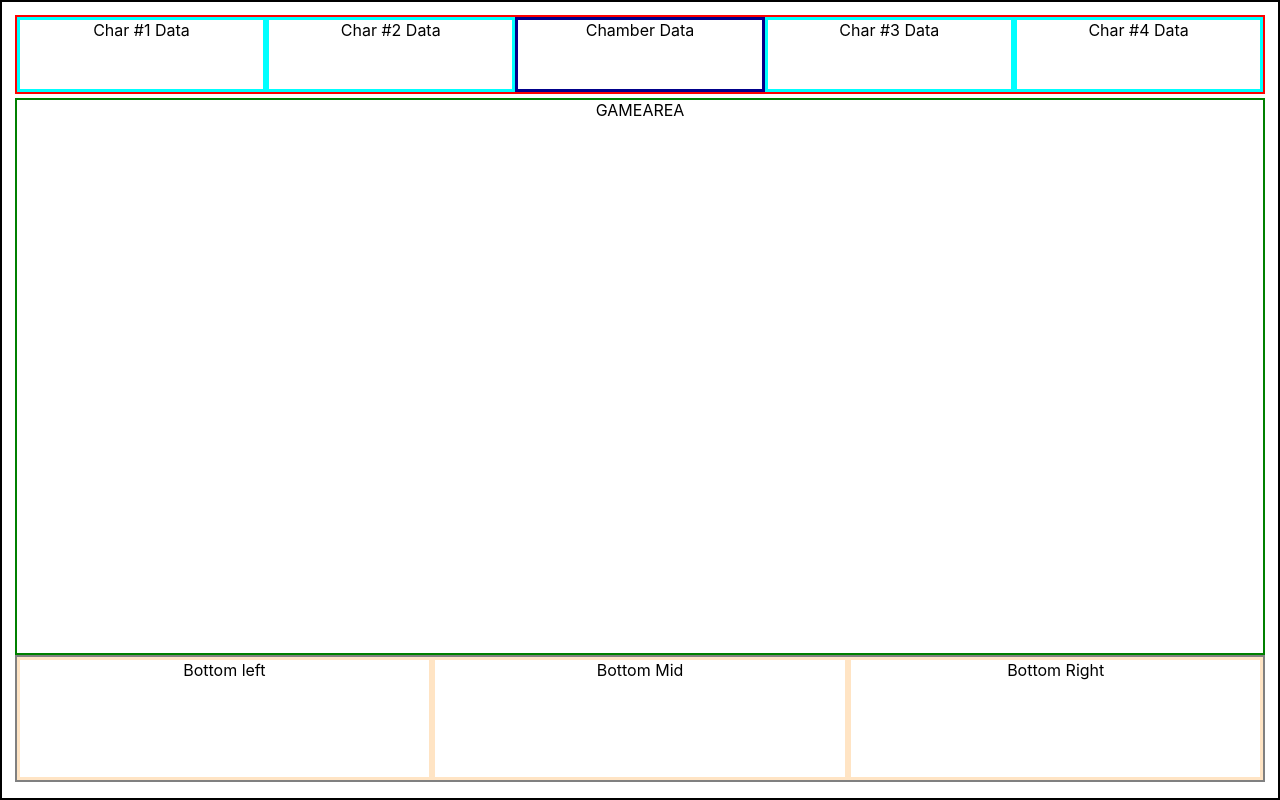
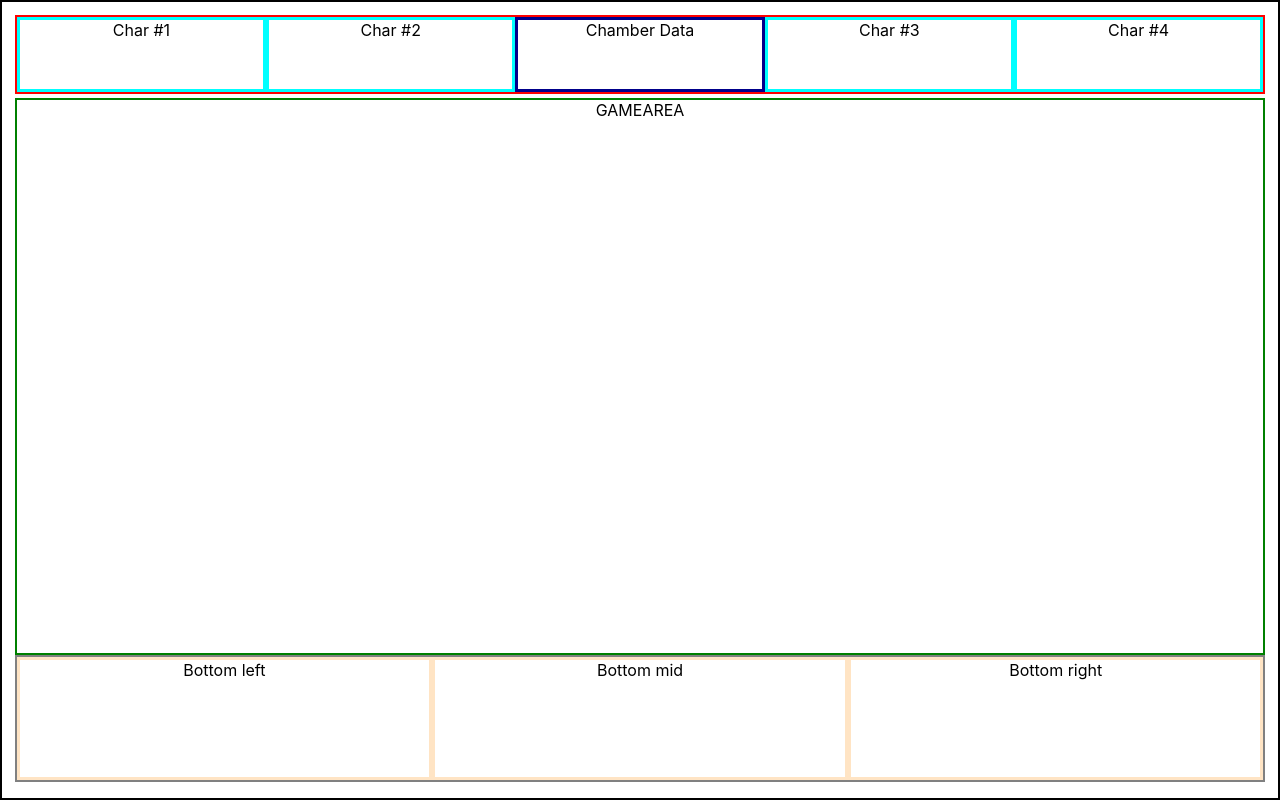
Before and after one commit to protonit/iBotSotA-GameUI, a Next.js app: page /game-ui/gamehud in a window 1280 px wide. Built offline with nearby package versions, Linux system fonts and the light colour scheme.

Commit message:
Initial React components

```diff
--- a/pages/gamehud.tsx
+++ b/pages/gamehud.tsx
@@ -2,6 +2,8 @@ import type { NextPage } from 'next'
 import Head from 'next/head'
 import Image from 'next/image'
 import hudStyles from '../styles/Hud.module.css'
+import React from 'react';
+import {tSArrayType} from '@babel/types';
 
 const Home: NextPage = () => {
   if(global.window) {
@@ -13,20 +15,44 @@ const Home: NextPage = () => {
   return (
     <div className={hudStyles.screen}>
           <div  className={hudStyles.topRow}>
-            <div className={[hudStyles.charInfo, hudStyles.card1Pos].join(' ')}>Char #1 Data</div>
-            <div className={[hudStyles.charInfo, hudStyles.card2Pos].join(' ')}>Char #2 Data</div>
+              <CharInfo cardPosStyle={hudStyles.card1Pos}>Char #1</CharInfo>
+              <CharInfo cardPosStyle={hudStyles.card2Pos}>Char #2</CharInfo>
             <div className={[hudStyles.chamberInfo, hudStyles.chamberPos].join(' ')}>Chamber Data</div>
-            <div className={[hudStyles.charInfo, hudStyles.card3Pos].join(' ')}>Char #3 Data</div>
-            <div className={[hudStyles.charInfo, hudStyles.card4Pos].join(' ')}>Char #4 Data</div>
+              <CharInfo cardPosStyle={hudStyles.card3Pos}>Char #3</CharInfo>
+              <CharInfo cardPosStyle={hudStyles.card4Pos}>Char #4</CharInfo>
           </div>
           <div className={hudStyles.gameArea}>GAMEAREA</div>
           <div className={hudStyles.bottomRow}>
-            <div className={[hudStyles.bottomInfo, hudStyles.bottomInfo1Pos].join(' ')}>Bottom left </div>
-            <div className={[hudStyles.bottomMid, hudStyles.bottomMidPos].join(' ')}>Bottom Mid</div>
-            <div className={[hudStyles.bottomInfo, hudStyles.bottomInfo2Pos].join(' ')}>Bottom Right</div>
+              <BottomInfo posStyles={[hudStyles.bottomInfo, hudStyles.bottomInfo1Pos]}>Bottom left</BottomInfo>
+              <BottomInfo posStyles={[hudStyles.bottomMid, hudStyles.bottomMidPos]}>Bottom mid</BottomInfo>
+              <BottomInfo posStyles={[hudStyles.bottomInfo, hudStyles.bottomInfo2Pos]}>Bottom right</BottomInfo>
           </div>
     </div>
   )
 }
 
+class CharInfo extends React.Component<{readonly cardPosStyle:any}> {
+
+    constructor(props:any) {
+        super(props);
+    }
+    render() {
+        return (
+            <div className={[hudStyles.charInfo, this.props.cardPosStyle].join(' ')}>{this.props.children}</div>
+        );
+    }
+}
+
+class BottomInfo extends React.Component<{readonly posStyles:any}> {
+    constructor(props:any) {
+        super(props);
+    }
+
+    render() {
+        return (
+            <div className={this.props.posStyles.join(' ')}>{this.props.children}</div>
+        );
+    }
+}
+
 export default Home
```
